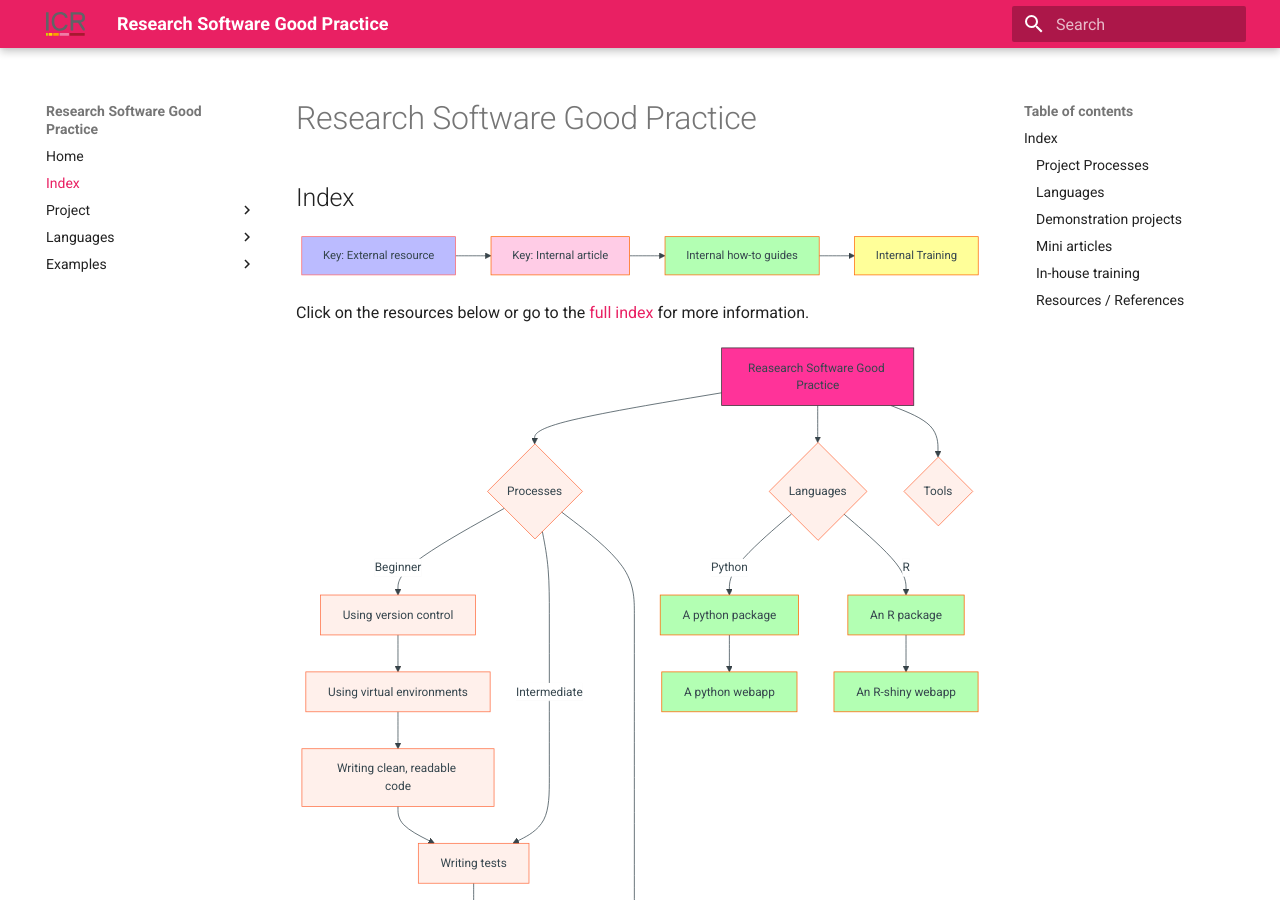
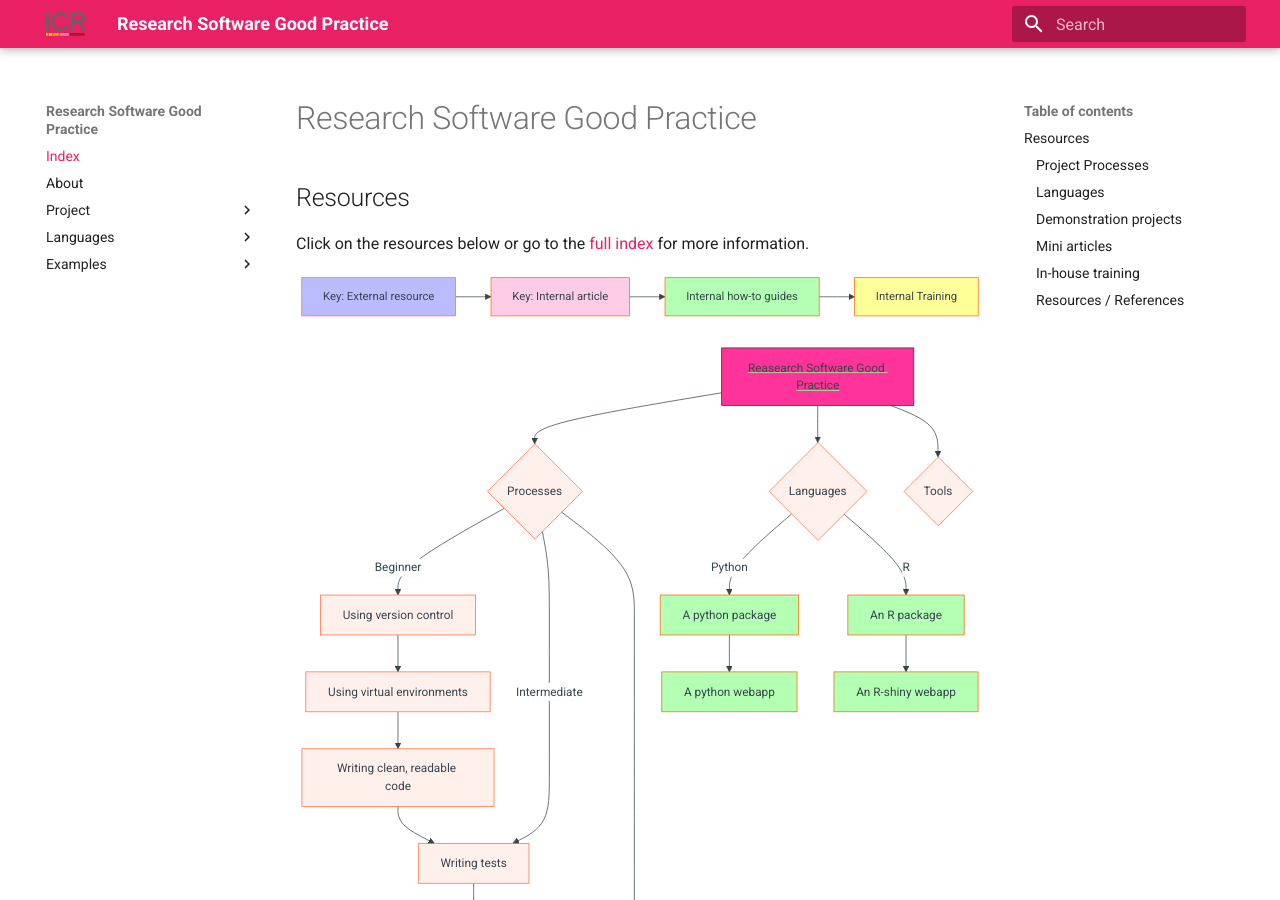
Before and after one commit to ICR-SC/good-practice, an MkDocs documentation site: the page built from docs/index.md, in a window 1280 px wide and 900 px high. Built offline with MkDocs 1.6.1 and Material for MkDocs 9.7.7, drawn with Linux system fonts in a browser that asks for light colours.

````diff
--- a/docs/index.md
+++ b/docs/index.md
@@ -1,6 +1,8 @@
 # Research Software Good Practice
 
-## Index
+## Resources
+
+Click on the resources below or go to the [full index](index.md) for more information.
 
 ``` mermaid
 graph LR
@@ -12,8 +14,6 @@ graph LR
   style HOW fill:#b3ffb3,stroke:#ff6600,stroke-width:1px,color:#33334d
   style TRAIN fill:#ffff99,stroke:#ff6600,stroke-width:1px,color:#33334d
 ```
-
-Click on the resources below or go to the [full index](index.md) for more information.
 
 ``` mermaid
 graph TD
--- a/mkdocs.yml
+++ b/mkdocs.yml
@@ -1,7 +1,7 @@
 site_name: Research Software Good Practice
 nav:
-  - Home: home.md
   - Index: index.md
+  - About: about.md
   - Project:
     - 'Continuous Integration': 'good/cicd.md'
     - 'Version control': 'good/version.md'
````
Also changed, not shown: other parts of docs/index.md (+1 -1 lines), docs/about.md (renamed from docs/home.md).
